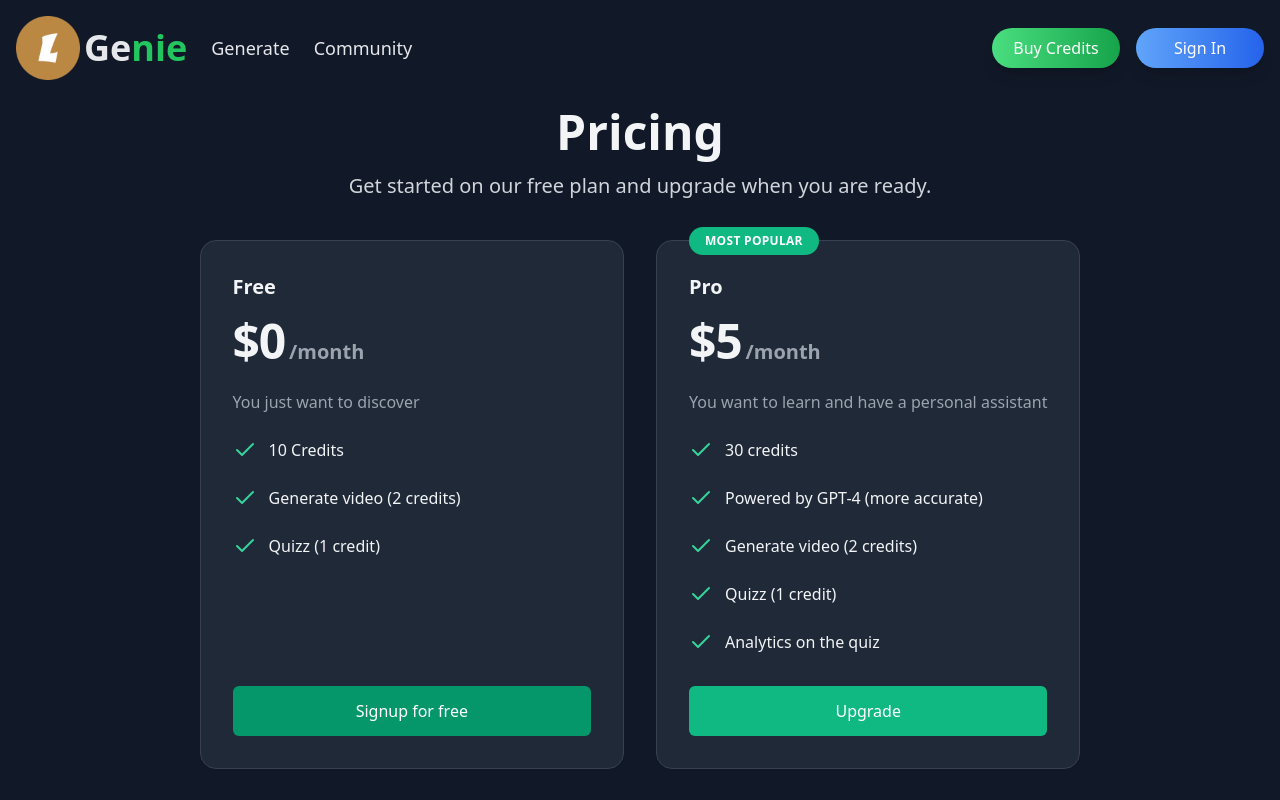
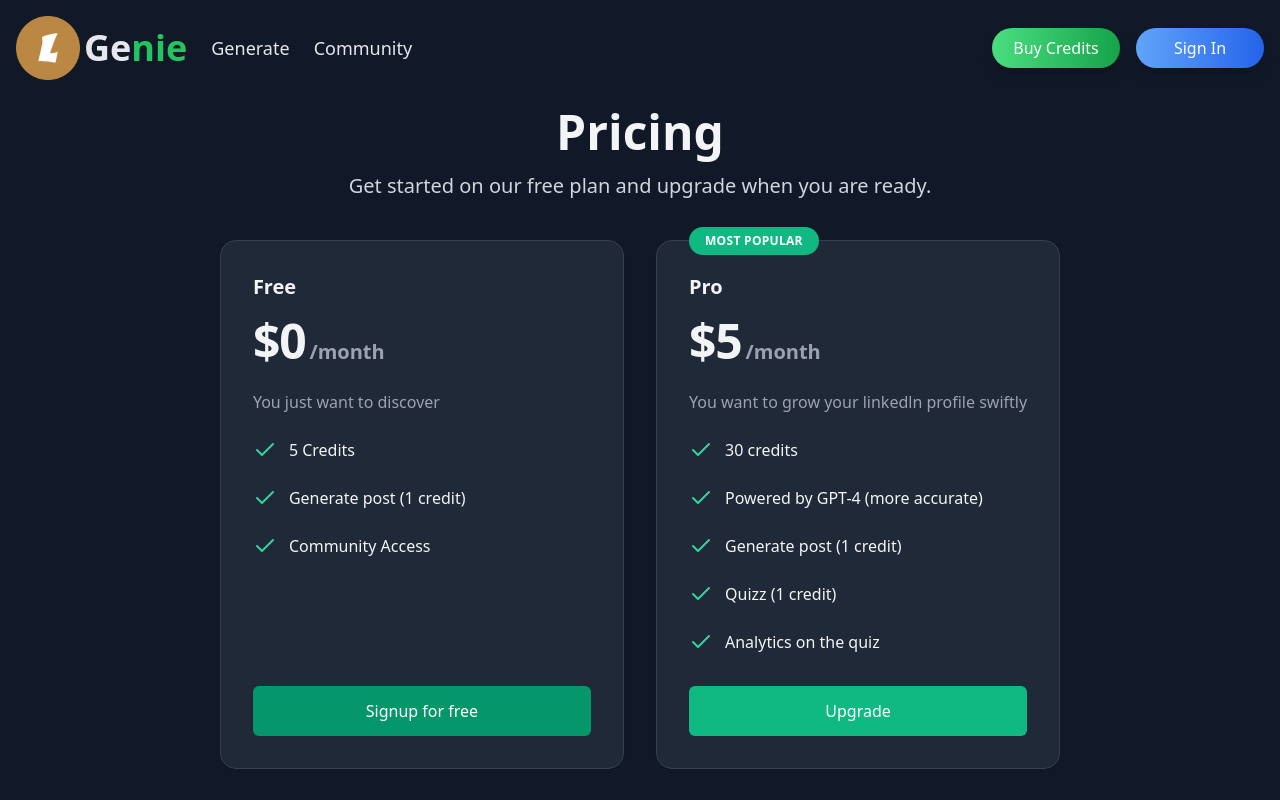
Before and after one commit to panda-zw/linkgenie-next, a Next.js app: page /credits in a window 1280 px wide. Shown: the top 800 px of the page. Built offline with nearby package versions, Linux system fonts and the light colour scheme; no server answers.

Commit message:
wip
credit page

```diff
--- a/src/components/Credits.js
+++ b/src/components/Credits.js
@@ -21,17 +21,17 @@ function Credits() {
                                 fill="none" stroke="currentColor" stroke-width="2" stroke-linecap="round"
                                 stroke-linejoin="round" class="flex-shrink-0 w-6 h-6 text-emerald-400" aria-hidden="true">
                                 <polyline points="20 6 9 17 4 12"></polyline>
-                            </svg><span class="ml-3 text-gray-100">10 Credits</span></li>
+                            </svg><span class="ml-3 text-gray-100">5 Credits</span></li>
                             <li class="flex"><svg xmlns="http://www.w3.org/2000/svg" width="24" height="24" viewBox="0 0 24 24"
                                 fill="none" stroke="currentColor" stroke-width="2" stroke-linecap="round"
                                 stroke-linejoin="round" class="flex-shrink-0 w-6 h-6 text-emerald-400" aria-hidden="true">
                                 <polyline points="20 6 9 17 4 12"></polyline>
-                            </svg><span class="ml-3 text-gray-100">Generate video (2 credits)</span></li>
+                            </svg><span class="ml-3 text-gray-100">Generate post (1 credit)</span></li>
                             <li class="flex"><svg xmlns="http://www.w3.org/2000/svg" width="24" height="24" viewBox="0 0 24 24"
                                 fill="none" stroke="currentColor" stroke-width="2" stroke-linecap="round"
                                 stroke-linejoin="round" class="flex-shrink-0 w-6 h-6 text-emerald-400" aria-hidden="true">
                                 <polyline points="20 6 9 17 4 12"></polyline>
-                            </svg><span class="ml-3 text-gray-100">Quizz (1 credit)</span></li>
+                            </svg><span class="ml-3 text-gray-100">Community Access</span></li>
                         </ul>
                     </div>
                     <a class="bg-emerald-600 text-white hover:bg-emerald-700 mt-8 block w-full py-3 px-6 border border-transparent rounded-md text-center font-medium"
@@ -47,7 +47,7 @@ function Credits() {
                             <span class="text-5xl font-extrabold tracking-tight">$5</span>
                             <span class="ml-1 text-xl font-semibold text-gray-400">/month</span>
                         </p>
-                        <p class="mt-6 text-gray-400">You want to learn and have a personal assistant</p>
+                        <p class="mt-6 text-gray-400">You want to grow your linkedln profile  swiftly</p>
                         <ul role="list" class="mt-6 space-y-6">
                             <li class="flex"><svg xmlns="http://www.w3.org/2000/svg" width="24" height="24" viewBox="0 0 24 24"
                                 fill="none" stroke="currentColor" stroke-width="2" stroke-linecap="round"
@@ -63,7 +63,7 @@ function Credits() {
                                 fill="none" stroke="currentColor" stroke-width="2" stroke-linecap="round"
                                 stroke-linejoin="round" class="flex-shrink-0 w-6 h-6 text-emerald-400" aria-hidden="true">
                                 <polyline points="20 6 9 17 4 12"></polyline>
-                            </svg><span class="ml-3 text-gray-100">Generate video (2 credits)</span></li>
+                            </svg><span class="ml-3 text-gray-100">Generate post (1 credit)</span></li>
                             <li class="flex"><svg xmlns="http://www.w3.org/2000/svg" width="24" height="24" viewBox="0 0 24 24"
                                 fill="none" stroke="currentColor" stroke-width="2" stroke-linecap="round"
                                 stroke-linejoin="round" class="flex-shrink-0 w-6 h-6 text-emerald-400" aria-hidden="true">
```
